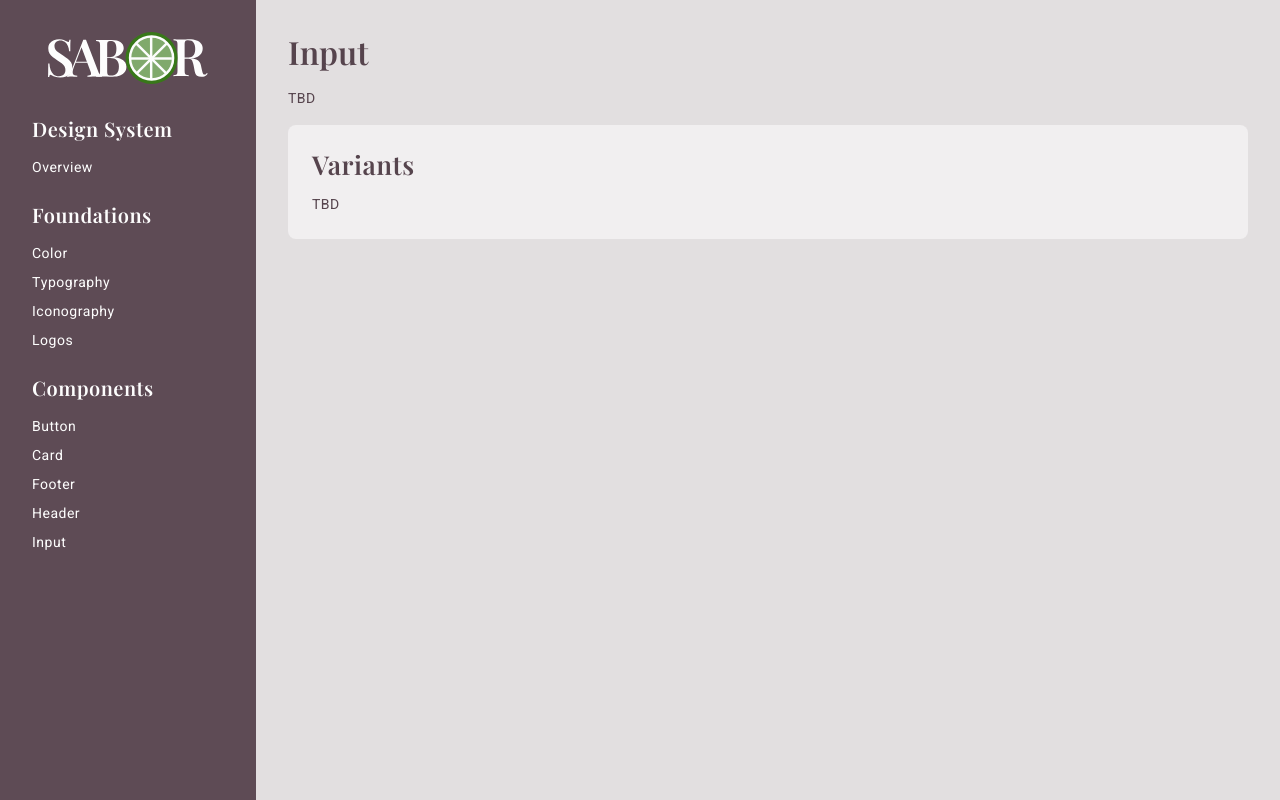
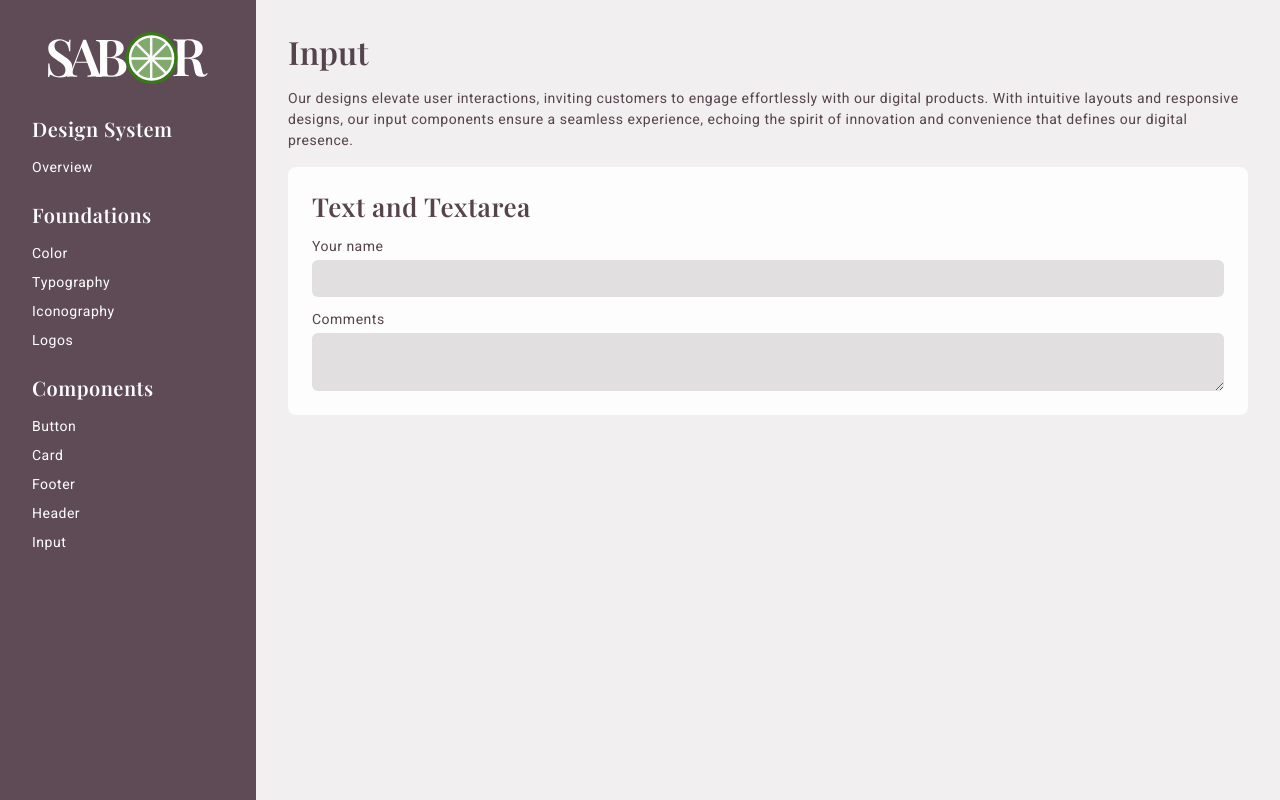
Before and after one commit to mranenko/sabor-design-system, a React (Vite) app: page /components/input in a window 1280 px wide. Built offline with nearby package versions, Linux system fonts and the light colour scheme.

Commit message:
section description and styles; initial text input and textarea components

```diff
--- a/src/assets/styles/base/global.scss
+++ b/src/assets/styles/base/global.scss
@@ -19,8 +19,8 @@ html {
 }
 
 body {
-  background: var(--color-primary-dark);
-  color: var(--color-foreground-light);
+  background: var(--color-primary);
+  color: var(--color-foreground);
   display: flex;
   flex-direction: row;
   font-family: var(--font-family-heebo);
--- a/src/assets/styles/components/card.scss
+++ b/src/assets/styles/components/card.scss
@@ -1,5 +1,5 @@
 .card {
-  background: var(--color-background);
+  background: var(--color-background-light);
   border-radius: .5rem;
   color: var(--color-foreground);
   display: flex;
--- /dev/null
+++ b/src/assets/styles/components/input.scss
@@ -0,0 +1,15 @@
+input[type='text'], input.text,
+textarea, textarea.text {
+  background: var(--color-background-dark);
+  border: 0;
+  border-radius: .375rem;
+  font: inherit;
+  padding: .5rem .75rem;
+  width: 100%;
+}
+
+.input-group {
+  display: flex;
+  flex-direction: column;
+  gap: .1875rem;
+}
--- a/src/assets/styles/index.scss
+++ b/src/assets/styles/index.scss
@@ -6,6 +6,7 @@
 @use 'base/z-indices';
 @use 'components/button';
 @use 'components/card';
+@use 'components/input';
 @use 'layouts/main';
 @use 'layouts/nav';
 @use 'layouts/page';
--- a/src/assets/styles/layouts/main.scss
+++ b/src/assets/styles/layouts/main.scss
@@ -1,7 +1,7 @@
 @use '../base/breakpoints' as *;
 
 .main {
-  background: var(--color-background-dark);
+  background: var(--color-background);
   color: var(--color-foreground);
   padding: 6rem 2rem 2rem;
   width: 100%;
--- a/src/pages/components/FooterPage.tsx
+++ b/src/pages/components/FooterPage.tsx
@@ -7,7 +7,8 @@ const FooterPage = () => {
       <section className='flex-column gap-1'>
         <h1 className='title'>Footer</h1>
         <p>
-          TBD
+          With its vibrant hues and user-friendly interface, our footer component ensures a
+          delightful experience from start to finish, guiding users on a culinary adventure.
         </p>
 
         <Card>
--- a/src/pages/components/HeaderPage.tsx
+++ b/src/pages/components/HeaderPage.tsx
@@ -7,7 +7,10 @@ const HeaderPage = () => {
       <section className='flex-column gap-1'>
         <h1 className='title'>Header</h1>
         <p>
-          TBD
+          Featuring our iconic logo, our header sets the stage for an immersive dining experience.
+          Keep track of your feast with real-time updates on your basket's contents and as estimate
+          on your order preparation time. With its intuitive layout, our header will guide you on a
+          flavorful journey through our offerings.
         </p>
 
         <Card>
--- a/src/pages/components/InputPage.tsx
+++ b/src/pages/components/InputPage.tsx
@@ -7,13 +7,21 @@ const InputPage = () => {
       <section className='flex-column gap-1'>
         <h1 className='title'>Input</h1>
         <p>
-          TBD
+          Our designs elevate user interactions, inviting customers to engage effortlessly with our
+          digital products. With intuitive layouts and responsive designs, our input components ensure
+          a seamless experience, echoing the spirit of innovation and convenience that defines our
+          digital presence.
         </p>
 
         <Card>
-          <h2 className='subtitle'>Variants</h2>
-          <p>
-            TBD
+          <h2 className='subtitle'>Text and Textarea</h2>
+          <p className='input-group'>
+            <label htmlFor='name'>Your name</label>
+            <input className='text' id='name' type='text' />
+          </p>
+          <p className='input-group'>
+            <label htmlFor='comments'>Comments</label>
+            <textarea className='text' id='comments' />
           </p>
         </Card>
       </section>
```
Also changed, not shown: 1 other file (tests, documents, lock files or other folders).
